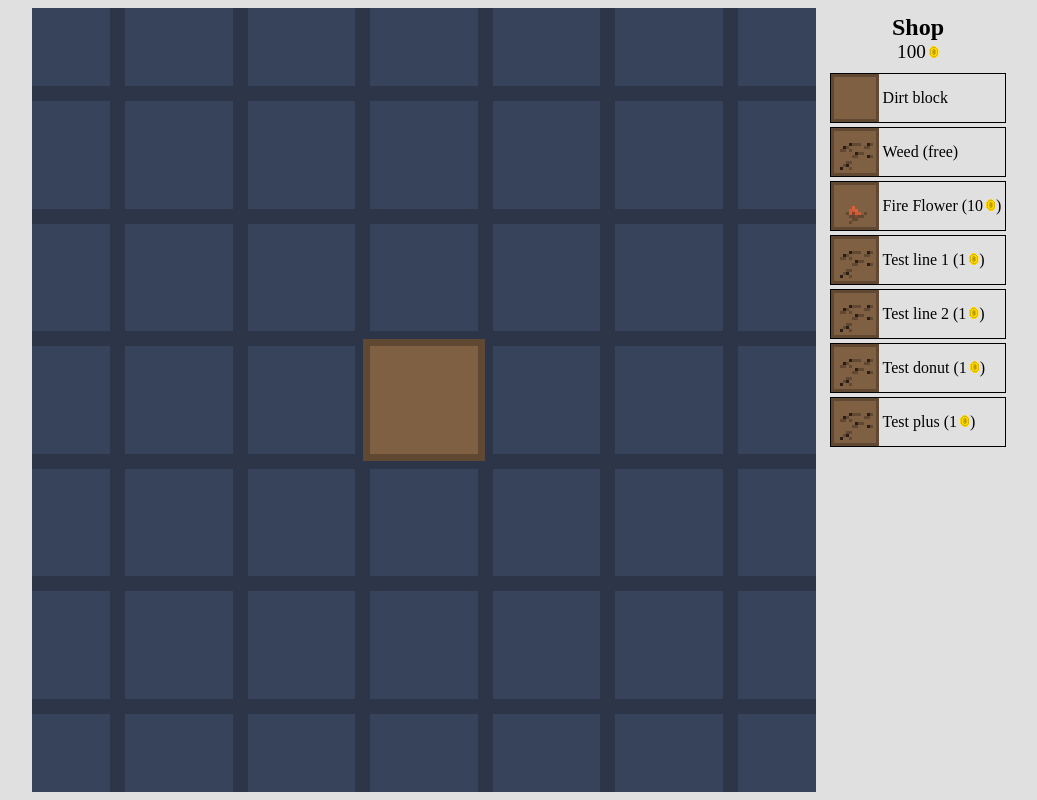
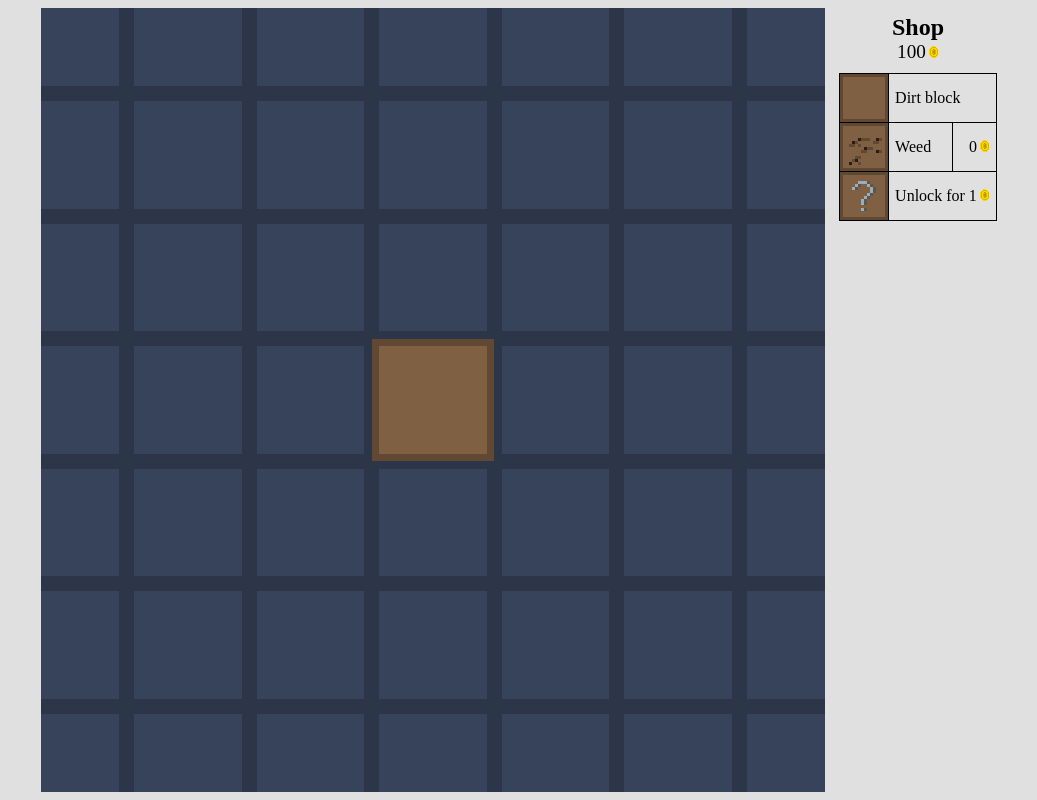
Before and after one commit to paul-maxime/harvest-grid, a Vue app: page / in a window 1280 px wide. Shown: the whole page, without its empty margins (118-1155 px from the left). Built offline with nearby package versions, Linux system fonts and the light colour scheme.

Commit message:
We can now unlock seeds from the shop

```diff
--- a/src/App.vue
+++ b/src/App.vue
@@ -16,6 +16,7 @@ export default {
       unlocked: [
         { x: 0, y: 0, borders: { up: false, down: false, left: false, right: false, upRight: false, upLeft: false, downRight: false, downLeft: false } },
       ],
+      unlockedPlants: 1,
       isBuyingDirt: false,
       selectedPlant: undefined,
       selectedCell: {
@@ -92,6 +93,15 @@ export default {
       this.garden.isBuyingDirt = !this.garden.isBuyingDirt;
       this.garden.selectedPlant = undefined;
     },
+    onPlantUnlocked() {
+      if (this.garden.unlockedPlants >= PLANTS.length) return;
+      const next = PLANTS[this.garden.unlockedPlants];
+      if (this.garden.money >= next.unlockPrice) {
+        this.garden.money -= next.unlockPrice;
+        this.garden.unlockedPlants += 1;
+        this.save();
+      }
+    },
     onGardenClick(pos: Coord) {
       const plant = this.garden.plants.find(p => p.x === pos.x && p.y === pos.y);
       const unlocked = this.garden.unlocked.some(p => p.x === pos.x && p.y === pos.y);
@@ -148,7 +158,6 @@ export default {
       this.updateSelectedCell();
     },
     plantClick(plant: GardenPlant) {
-      console.log("Click on plant", plant);
       const plantType = PLANTS.find(x => x.name === plant.type)!;
       if (plant.harvestable) {
         playSound('SELL');
@@ -159,7 +168,6 @@ export default {
       }
     },
     dirtClick(pos: Coord) {
-      console.log("Click on dirt", pos);
       if (!this.garden.selectedPlant) {
         return;
       }
@@ -198,7 +206,6 @@ export default {
       });
     },
     voidClick(pos: Coord) {
-      console.log("Click on void", pos);
       if (!this.garden.isBuyingDirt) return;
       const price = (Math.abs(pos.x) + Math.abs(pos.y)) * 10;
       if (this.garden.money < price) return;
@@ -226,7 +233,6 @@ export default {
         unlocked.borders.downLeft = this.garden.unlocked.some(p => p.x === unlocked.x - 1 && p.y === unlocked.y + 1);
         unlocked.borders.downRight = this.garden.unlocked.some(p => p.x === unlocked.x + 1 && p.y === unlocked.y + 1);
       });
-      console.log(this.garden.unlocked);
     },
     saveIfRequired() {
       const elapsed = Date.now() - this.lastSave;
@@ -238,8 +244,8 @@ export default {
         money: this.garden.money,
         plants: this.garden.plants,
         unlocked: this.garden.unlocked.map(p => ({ x: p.x, y: p.y })),
+        unlockedPlants: this.garden.unlockedPlants,
       });
-      console.log(json);
       const compressed = pako.deflate(new TextEncoder().encode(json));
       localStorage.setItem("harvest-save", base64.bytesToBase64(compressed));
     },
@@ -251,12 +257,13 @@ export default {
           const uncompressed = pako.inflate(base64.base64ToBytes(compressedData));
           const storedJson = new TextDecoder("utf-8").decode(uncompressed);
           const storedData = JSON.parse(storedJson);
-          this.garden.money = storedData.money;
-          this.garden.plants = storedData.plants;
-          this.garden.unlocked = storedData.unlocked.map((p: Coord) => ({
+          this.garden.money = storedData.money || 0;
+          this.garden.plants = storedData.plants || [];
+          this.garden.unlocked = (storedData.unlocked || []).map((p: Coord) => ({
             ...p,
             borders: { up: false, down: false, left: false, right: false, upRight: false, upLeft: false, downRight: false, downLeft: false }
           }));
+          this.garden.unlockedPlants = storedData.unlockedPlants || 1;
           this.recomputeAllBorders();
         }
       } catch (e) {
@@ -292,8 +299,10 @@ export default {
         :dirtPrice="dirtPrice"
         :isBuyingDirt="garden.isBuyingDirt"
         :selectedPlant="garden.selectedPlant"
+        :unlockedPlants="garden.unlockedPlants"
         @plantSelected="onPlantSelected"
         @dirtSelected="onDirtSelected"
+        @plantUnlocked="onPlantUnlocked"
       />
     </div>
   </main>
--- a/src/Garden.d.ts
+++ b/src/Garden.d.ts
@@ -7,6 +7,7 @@ type PlantType = {
   name: string,
   seedPrice: number,
   plantPrice: number,
+  unlockPrice: number,
   steps: string[],
   ticksPerStep: number,
   shape: Coord[],
@@ -36,6 +37,7 @@ type Garden = {
   money: number,
   plants: GardenPlant[],
   unlocked: UnlockedCell[],
+  unlockedPlants: number,
   isBuyingDirt: boolean,
   selectedPlant: PlantType | undefined,
   selectedCell: {
--- a/src/Plants.ts
+++ b/src/Plants.ts
@@ -3,14 +3,16 @@ const PLANTS: PlantType[] = [
     name: "Weed",
     seedPrice: 0,
     plantPrice: 1,
+    unlockPrice: 0,
     steps: ["weed_seed", "weed_growth", "weed_plant"],
     ticksPerStep: 3,
     shape: [{ x: 0, y: 0 }],
   },
   {
-    name: "Fire Flower",
+    name: "Fireflower",
     seedPrice: 10,
     plantPrice: 20,
+    unlockPrice: 1,
     steps: ["fireflower_seed", "fireflower_plant"],
     ticksPerStep: 10,
     shape: [{ x: 0, y: 0 }],
@@ -19,6 +21,7 @@ const PLANTS: PlantType[] = [
     name: "Test line 1",
     seedPrice: 1,
     plantPrice: 2,
+    unlockPrice: 2,
     steps: ["weed_seed", "weed_growth", "weed_plant"],
     ticksPerStep: 2,
     shape: [{ x: -1, y: 0 }, { x: 0, y: 0 }, { x: 1, y: 0 }],
@@ -27,6 +30,7 @@ const PLANTS: PlantType[] = [
     name: "Test line 2",
     seedPrice: 1,
     plantPrice: 2,
+    unlockPrice: 3,
     steps: ["weed_seed", "weed_growth", "weed_plant"],
     ticksPerStep: 2,
     shape: [{ x: 0, y: -1 }, { x: 0, y: 0 }, { x: 0, y: 1 }],
@@ -35,6 +39,7 @@ const PLANTS: PlantType[] = [
     name: "Test donut",
     seedPrice: 1,
     plantPrice: 2,
+    unlockPrice: 4,
     steps: ["weed_seed", "weed_growth", "weed_plant"],
     ticksPerStep: 2,
     shape: [
@@ -47,11 +52,18 @@ const PLANTS: PlantType[] = [
     name: "Test plus",
     seedPrice: 1,
     plantPrice: 2,
+    unlockPrice: 5,
     steps: ["weed_seed", "weed_growth", "weed_plant"],
     ticksPerStep: 2,
     shape: [{ x: 0, y: -1 }, { x: 0, y: 1 }, { x: 0, y: 0 }, { x: -1, y: 0 }, { x: 1, y: 0 }],
   },
 ];
+
+PLANTS.forEach(plant => {
+  const requiredTicks = plant.ticksPerStep * plant.steps.length;
+  const benefits = plant.plantPrice * plant.shape.length - plant.seedPrice;
+  console.log(plant.name, benefits / requiredTicks, "gold per ticks");
+});
 
 const IMAGES = new Map<string, string>();
 IMAGES.set("EARTH", "sprites/earth_grid.png");
--- a/src/components/GameShop.vue
+++ b/src/components/GameShop.vue
@@ -12,6 +12,10 @@ export default {
     money: Number,
     dirtPrice: Number,
     isBuyingDirt: Boolean,
+    unlockedPlants: {
+      type: Number,
+      required: true,
+    },
     selectedPlant: Object as PropType<PlantType>,
   },
   methods: {
@@ -20,7 +24,10 @@ export default {
     },
     dirtSelected() {
       this.$emit("dirtSelected");
-    }
+    },
+    unlockNextPlant() {
+      this.$emit("plantUnlocked");
+    },
   },
 }
 </script>
@@ -29,33 +36,57 @@ export default {
   <div class="shop-container">
     <h2>Shop</h2>
     <p class="shop-money">{{ money }}<img src="/sprites/currency.png"></p>
-    <div class="shop-plant" v-bind:class="{ 'shop-plant-selected': isBuyingDirt }" @click="dirtSelected()">
+
+    <table>
+      <tr @click="dirtSelected()" v-bind:class="{ 'shop-plant-selected': isBuyingDirt }">
+        <td>
           <div class="shop-plant-icon">
             <img src="/sprites/earth_grid.png">
           </div>
-      <div class="shop-plant-price">
+        </td>
+        <td class="name-cell" :colspan="isBuyingDirt && dirtPrice && dirtPrice > 0 ? 1 : 2">
           Dirt block<br>
           <span v-if="!isBuyingDirt || dirtPrice === -2"></span>
           <span v-else-if="dirtPrice === 0">(already bought)</span>
           <span v-else-if="dirtPrice === -1">(too far)</span>
-        <span v-else>({{ dirtPrice }}<img src="/sprites/currency.png">)</span>
-      </div>
-    </div>
-    <div v-for="plant of PLANTS" :key="plant.name" class="shop-plant" v-bind:class="{ 'shop-plant-selected': selectedPlant === plant }" @click="plantSelected(plant)">
-      <div class="shop-plant-icon" style="z-index: 1;">
+        </td>
+        <td class="price-cell" v-if="isBuyingDirt && dirtPrice && dirtPrice > 0">
+          {{ dirtPrice }}<img src="/sprites/currency.png">
+        </td>
+      </tr>
+      <tr v-for="plant of PLANTS.slice(0, unlockedPlants)" :key="plant.name" @click="plantSelected(plant)">
+        <td>
+          <div class="shop-plant-icon">
             <img src="/sprites/earth_grid.png" style="position: absolute; z-index: -1;">
             <img :src="`sprites/${plant.steps[0]}.png`" style="">
           </div>
-      <div class="shop-plant-price">
+        </td>
+        <td class="name-cell" v-bind:class="{ 'shop-plant-selected': selectedPlant === plant }">
           {{ plant.name }}
-        <span v-if="plant.seedPrice > 0">({{ plant.seedPrice }}<img src="/sprites/currency.png">)</span>
-        <span v-else>(free)</span>
+        </td>
+        <td class="price-cell" v-bind:class="{ 'shop-plant-selected': selectedPlant === plant }">
+          {{ plant.seedPrice }}<img src="/sprites/currency.png">
+        </td>
+      </tr>
+      <tr v-if="unlockedPlants < PLANTS.length">
+        <td>
+          <div class="shop-plant-icon">
+            <img src="/sprites/earth_grid.png" style="position: absolute; z-index: -1;">
+            <img :src="`sprites/secret.png`" style="">
           </div>
-    </div>
+        </td>
+        <td class="name-cell" colspan="2" @click="unlockNextPlant()">
+          Unlock for {{ PLANTS[unlockedPlants].unlockPrice }}<img src="/sprites/currency.png">
+        </td>
+      </tr>
+    </table>
   </div>
 </template>
 
 <style scoped>
+img {
+  image-rendering: pixelated;
+}
 .shop-container {
   padding: 6px;
 }
@@ -72,16 +103,22 @@ h2 {
 .shop-money img {
   margin-left: 3px;
 }
-.shop-plant {
-  display: flex;
-  align-items: center;
-  border: 1px solid black;
-  margin-bottom: 4px;
+table {
+  border-collapse: collapse;
+}
+table tr {
   cursor: pointer;
   user-select: none;
 }
+table tr:hover > .name-cell, table tr:hover > .price-cell {
+  background-color: #c0c0c0;
+}
+table tr td {
+  border: 1px solid black;
+  padding: 0;
+}
 .shop-plant-selected {
-  background-color: #a0a0a0;
+  background-color: #a0a0a0 !important;
 }
 .shop-plant-icon {
   width: 48px;
@@ -90,14 +127,16 @@ h2 {
 .shop-plant-icon img {
   width: 48px;
   height: 48px;
-  image-rendering: pixelated;
 }
-.shop-plant-price {
-  margin-left: 4px;
-  margin-right: 4px;
+.name-cell {
+  text-align: left;
+  padding: 6px;
 }
-.shop-plant-price img {
+.price-cell {
+  text-align: right;
+  padding: 6px;
+}
+.name-cell img, .price-cell img {
   margin-left: 3px;
-  image-rendering: pixelated;
 }
 </style>
```
Also changed, not shown: public/sprites/secret.png (added). Lines whose indentation alone changed are shown as unchanged.
